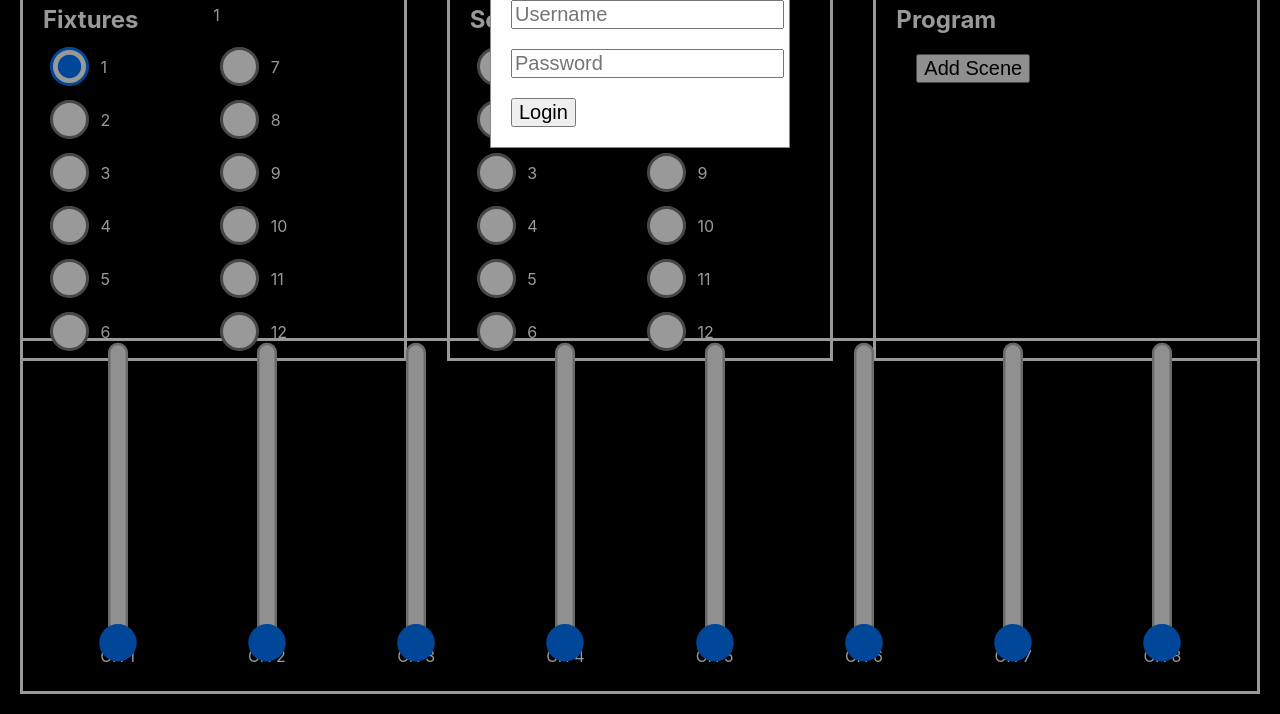
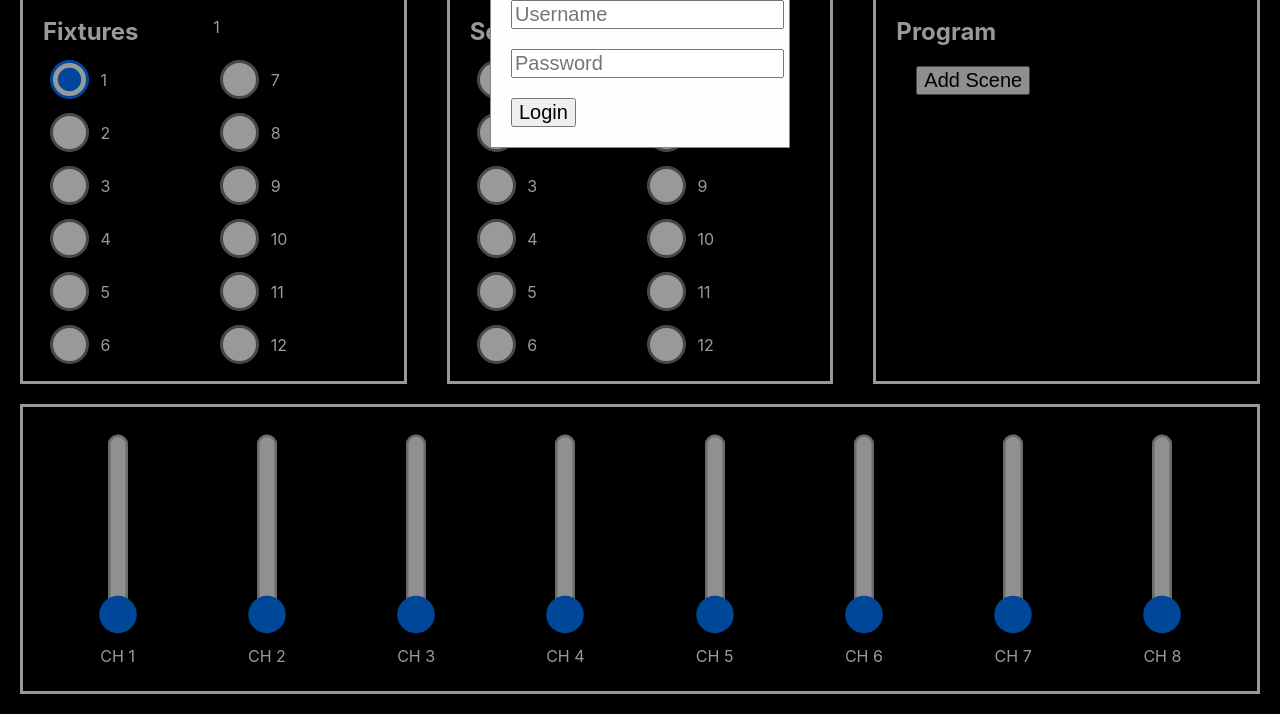
Before and after one commit to MkFoster/ldsync, a website: page controller/static/console.html in a window 1280 px wide. Shown: the part 86-800 px from the top of the page. Drawn offline with Linux system fonts and the light colour scheme.

Commit message:
Fader scaling fix.

```diff
--- a/controller/static/console.html
+++ b/controller/static/console.html
@@ -23,7 +23,8 @@
             color: white;
             font-family: BlinkMacSystemFont, Segoe UI, Roboto, Noto Sans, Ubuntu, Droid Sans, Helvetica Neue, sans-serif;
             display: grid;
-            grid-template-rows: 6vh 47vh 47vh;
+            grid-template-rows: 60px 430px minmax(300px, 1fr);
+            height: 100vh;
         }
 
         h2 {
@@ -96,6 +97,7 @@
             /* WebKit */
             width: 8px;
             padding: 0 5px;
+            height: 38%;
         }
 
         input[type="radio"] {
```
